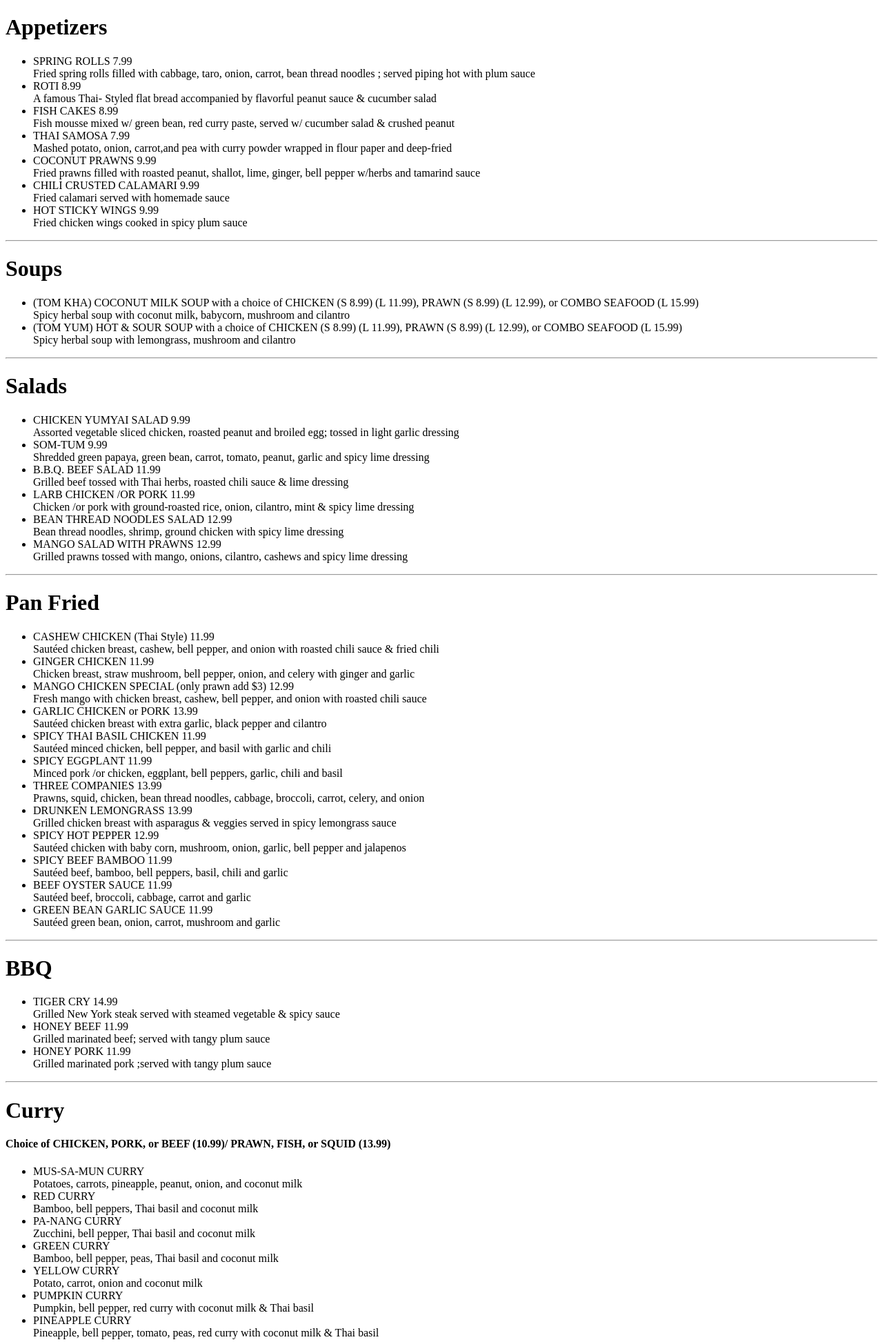
After one commit to beamaze/WebRestaurant, a Django app: template amarin/mainpage/templates/mainpage/MeatMenu.html in a window 1280 px wide. The commit adds this page. Shown: the top 1945 px of the page at 69% size. Run offline with Django 3.2, Linux system fonts and the light colour scheme; the template is opened without the code that fills it, so the values that code supplies are empty.

Commit message:
Did a bunch of shit that took longer than it needed to take lol

```diff
--- /dev/null
+++ b/amarin/mainpage/templates/mainpage/MeatMenu.html
@@ -0,0 +1,229 @@
+<!doctype html>
+<html>
+<head>
+    <title>Dinner Menu</title>
+
+    <meta charset="utf-8" />
+    <meta http-equiv="Content-type" content="text/html; charset=utf-8" />
+    <meta name="viewport" content="width=device-width, initial-scale=1" />
+
+</head>
+<body>
+	<div class = "Appetizers">
+		<h1> Appetizers </h1>
+		<ul>
+			<li> SPRING ROLLS 7.99 <br  />
+			Fried spring rolls filled with cabbage, taro, onion, carrot, bean thread noodles ; served piping hot with plum sauce </li>
+
+			<li> ROTI 8.99 <br  />
+			A famous Thai- Styled flat bread accompanied by flavorful peanut sauce & cucumber salad </li>
+
+			<li> FISH CAKES 8.99 <br  />
+			Fish mousse mixed w/ green bean, red curry paste, served w/ cucumber salad & crushed peanut</li>
+
+			<li> THAI SAMOSA 7.99 <br  />
+			Mashed potato, onion, carrot,and pea with curry powder wrapped in flour paper and deep-fried </li>
+
+			<li> COCONUT PRAWNS 9.99  <br  />
+			Fried prawns filled with roasted peanut, shallot, lime, ginger, bell pepper w/herbs and tamarind sauce </li>
+
+			<li> CHILI CRUSTED CALAMARI 9.99 <br  />
+			Fried calamari served with homemade sauce</li>
+
+			<li> HOT STICKY WINGS 9.99 <br  />
+			Fried chicken wings cooked in spicy plum sauce</li>
+
+		</ul>
+
+	</div>
+	<div class = "Soups">
+	<hr />
+	<h1> Soups </h1>
+		<ul>
+			<li> (TOM KHA) COCONUT MILK SOUP with a choice of CHICKEN (S 8.99) (L 11.99), PRAWN (S 8.99) (L 12.99), or COMBO SEAFOOD (L 15.99)<br  />
+			Spicy herbal soup with coconut milk, babycorn, mushroom and cilantro </li>
+
+			<li> (TOM YUM) HOT & SOUR SOUP with a choice of CHICKEN (S 8.99) (L 11.99), PRAWN (S 8.99) (L 12.99), or COMBO SEAFOOD (L 15.99)<br  />
+			Spicy herbal soup with lemongrass, mushroom and cilantro </li>
+ 		</ul>
+	</div>
+	<div class = "Salads">
+	<hr />
+	<h1> Salads </h1>
+		<ul>
+			<li> CHICKEN YUMYAI SALAD 9.99 <br  />
+			Assorted vegetable sliced chicken, roasted peanut and broiled egg; tossed in light garlic dressing </li>
+
+			<li> SOM-TUM 9.99 <br  />
+			Shredded green papaya, green bean, carrot, tomato, peanut, garlic and spicy lime dressing </li>
+
+			<li> B.B.Q. BEEF SALAD 11.99 <br  />
+			Grilled beef tossed with Thai herbs, roasted chili sauce & lime dressing </li>
+
+			<li> LARB CHICKEN /OR PORK 11.99 <br  />
+			Chicken /or pork with ground-roasted rice, onion, cilantro, mint & spicy lime dressing </li>
+
+			<li> BEAN THREAD NOODLES SALAD 12.99 <br  />
+			Bean thread noodles, shrimp, ground chicken with spicy lime dressing </li>
+
+			<li> MANGO SALAD WITH PRAWNS  12.99 <br  />
+			Grilled prawns tossed with mango, onions, cilantro, cashews and spicy lime dressing </li>
+ 		</ul>
+	</div>
+	<div class = "Pan Fried">
+	<hr />
+	<h1> Pan Fried </h1>
+		<ul>
+			<li> CASHEW CHICKEN (Thai Style) 11.99 <br  />
+			Sautéed chicken breast, cashew, bell pepper, and onion with roasted chili sauce & fried chili </li>
+
+			<li> GINGER CHICKEN 11.99 <br  />
+			Chicken breast, straw mushroom, bell pepper, onion, and celery with ginger and garlic </li>
+
+			<li> MANGO CHICKEN SPECIAL (only prawn add $3) 12.99 <br  />
+			Fresh mango with chicken breast, cashew, bell pepper, and onion with roasted chili sauce </li>
+
+			<li> GARLIC CHICKEN or PORK 13.99 <br  />
+			Sautéed chicken breast with extra garlic, black pepper and cilantro </li>
+
+			<li> SPICY THAI BASIL CHICKEN 11.99 <br  />
+			Sautéed minced chicken, bell pepper, and basil with garlic and chili </li>
+
+			<li> SPICY EGGPLANT 11.99 <br  />
+			Minced pork /or chicken, eggplant, bell peppers, garlic, chili and basil </li>
+
+			<li> THREE COMPANIES 13.99 <br  />
+			Prawns, squid, chicken, bean thread noodles, cabbage, broccoli, carrot, celery, and onion </li>
+
+			<li> DRUNKEN LEMONGRASS 13.99 <br  />
+			 Grilled chicken breast with asparagus & veggies served in spicy lemongrass sauce </li>
+
+			<li> SPICY HOT PEPPER 12.99 <br  />
+			Sautéed chicken with baby corn, mushroom, onion, garlic, bell pepper and jalapenos </li>
+
+			<li> SPICY BEEF BAMBOO 11.99 <br  />
+			Sautéed beef, bamboo, bell peppers, basil, chili and garlic </li>
+
+			<li> BEEF OYSTER SAUCE 11.99 <br  />
+			Sautéed beef, broccoli, cabbage, carrot and garlic  </li>
+
+			<li> GREEN BEAN GARLIC SAUCE 11.99 <br  />
+			Sautéed green bean, onion, carrot, mushroom and garlic </li>
+ 		</ul>
+	</div>
+	<div class = "BBQ">
+	<hr />
+	<h1> BBQ </h1>
+		<ul>
+			<li> TIGER CRY 14.99 <br  />
+			Grilled New York steak served with steamed vegetable & spicy sauce </li>
+
+			<li> HONEY BEEF 11.99 <br  />
+			Grilled marinated beef; served with tangy plum sauce </li>
+
+			<li> HONEY PORK 11.99 <br  />
+			Grilled marinated pork ;served with tangy plum sauce </li>
+ 		</ul>
+	</div>
+	<div class = "Curry">
+	<hr />
+	<h1> Curry </h1>
+	<h4> Choice of CHICKEN, PORK, or BEEF (10.99)/ PRAWN, FISH, or SQUID (13.99)</h4>
+		<ul>
+			<li> MUS-SA-MUN CURRY <br  />
+			Potatoes, carrots, pineapple, peanut, onion, and coconut milk </li>
+
+			<li> RED CURRY <br  />
+			Bamboo, bell peppers, Thai basil and coconut milk </li>
+
+			<li> PA-NANG CURRY <br  />
+			Zucchini, bell pepper, Thai basil and coconut milk </li>
+
+			<li> GREEN CURRY <br  />
+			Bamboo, bell pepper, peas, Thai basil and coconut milk </li>
+
+			<li> YELLOW CURRY <br  />
+			Potato, carrot, onion and coconut milk </li>
+
+			<li> PUMPKIN CURRY <br  />
+			Pumpkin, bell pepper, red curry with coconut milk & Thai basil </li>
+
+			<li> PINEAPPLE CURRY <br  />
+			Pineapple, bell pepper, tomato, peas, red curry with coconut milk & Thai basil </li>
+ 		</ul>
+	</div>
+	<div class = "House special">
+	<hr />
+	<h1> House's special </h1>
+		<ul>
+			<li> PRAWNS CURRY 14.99 <br  />
+			Potatoes, carrots, pineapple, peanut, onion, and coconut milk </li>
+
+			<li> PRAWNS or SQUID 14.99 <br  />
+				<ol>
+					<li>Garlic and Black Pepper Sauce: served on top of fresh lettuce </li>
+					<li>Spicy Basil Sauce: Sautéed with bamboo, bell pepper,Thai basil and spicy herbs </li>
+					<li>Hot Pepper Sauce: Sautéed with baby corn, mushroom onion, garlic and jalapeño </li>
+				</ol>
+			</li>
+			<li> BASA FILLET 15.99 <br  />
+				<ol>
+					<li>Ginger Sauce: with ginger, garlic, mushroom, celery, bell pepper & onion </li>
+					<li>Green Curry: with zucchini, green bean, peas, bell pepper, galingale, thai basil </li>
+				</ol>
+			</li>
+			<li> SALMON FILLET 15.99 <br  />
+				<ol>
+					<li>Black Pepper Sauce: with young peppercorn, asparagus, carrot, bell pepper & onion </li>
+					<li>Green Mango Salsa: Grilled fillet salmon; mango, ginger, onion, cilantro and spicy sauce </li>
+					<li>Tamarind Sauce: Grilled fillet salmon; served with tamarind sauce, onion, green bean & spinach </li>
+					<li>Green Curry, eggplant,broccoli, peas , bell pepper ,thai  basil & coconut milk </li>
+				</ol>
+			</li>
+			<li> PA-NANG SEAFOOD 15.99 <br  />
+			Sautéed combination seafood, zucchini, bell pepper, Thai basil with panang curry </li>
+
+			<li> SPICY SWEET & SOUR TILAPIA 16.99 <br  />
+			Tilapia fillet, onion, mushroom, babycorn, bell pepper topped with your choice of hot & sour sauce /or chili sauce </li>
+ 		</ul>
+	</div>
+	<div class = "Rice and noodle">
+	<hr />
+	<h1> Rice and noodle </h1>
+	<h4> Choice of CHICKEN, PORK, or BEEF (10.99)/ PRAWN, or SQUID (11.99)/ SEAFOOD(prawn and squid) (13.99)</h4>
+		<ul>
+			<li> PAD THAI NOODLE <br  />
+			Egg ,bean sprout, green onion and crushed peanut </li>
+
+			<li> PAD SEE-EW NOODLE (WIDE NOODLE) <br  />
+			Brocolli and egg </li>
+
+			<li> SPICY KEE-MAOW NOODLE (WIDE NOODLE)<br  />
+			Thai basil, bell pepper and tomato </li>
+
+			<li> FRIED RICE <br  />
+			Egg, onion, carrot, pea, and tomato </li>
+
+			<li> SPICY FRIED RICE  <br  />
+			Chili, garlic, bell pepper and basil </li>
+
+			<li> PUMPKIN CURRY <br  />
+			Pumpkin, bell pepper, red curry with coconut milk & Thai basil </li>
+
+			<li> PINEAPPLE HOUSE Fried rice <br  />
+			Chicken, prawn, pineapple, peas, carrot, egg, raisin, cashew nut and onion </li>
+ 		</ul>
+
+ 		<p> WHITE RICE 1.50 per person	BROWN RICE 2.00 per person	STICKY RICE 2.00 per person <br  />
+ 		Menu items and prices are subject to change without notice. We are not responsible for lost or stolen articles.
+		18% gratuity added for parties of 5 or more. No personal checks are accepted.
+		We reserve the right to refuse service to anyone.
+ 		</p>
+
+	</div>
+
+
+</body>
+
+
+</html>
--- a/amarin/mainpage/templates/mainpage/index.html
+++ b/amarin/mainpage/templates/mainpage/index.html
@@ -8,7 +8,7 @@
     <meta name="viewport" content="width=device-width, initial-scale=1" />
 
     {% load static %}
-    <link rel="stylesheet" type="text/css" href="{% static 'mainpage/beautiful.css' %}">
+    <link rel="stylesheet" type="text/css" href="{% static 'mainpage/mainpage.css' %}">
 
 </head>
 
@@ -61,11 +61,11 @@
     <h6>WANT TO KNOW MORE?</h6>
 
 
-    <form action = "http://www.google.com">
+    <form href = "http://www.google.com">
 
 
 
-        <input type = "submit" value = "click here" />
+        <input type = "submit" value = "click here" href = "http://www.google.com" />
 
 
 
```
Also changed, not shown: amarin/mainpage/templates/mainpage/LunchMenu.html (added, +101 -0 lines), amarin/mainpage/templates/mainpage/VeggieMenu.html (added, +170 -0 lines), amarin/mainpage/static/mainpage/mainpage.css (renamed from amarin/mainpage/static/mainpage/beautiful.css).
